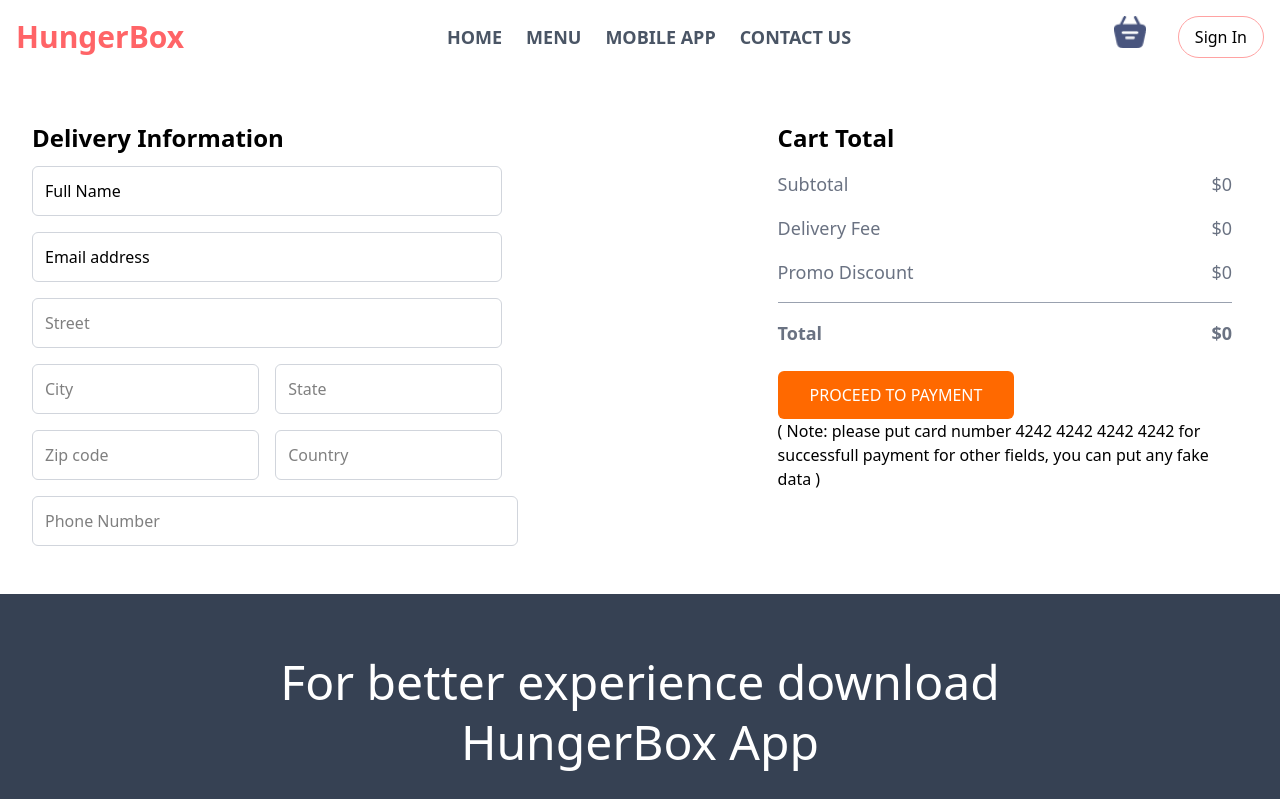
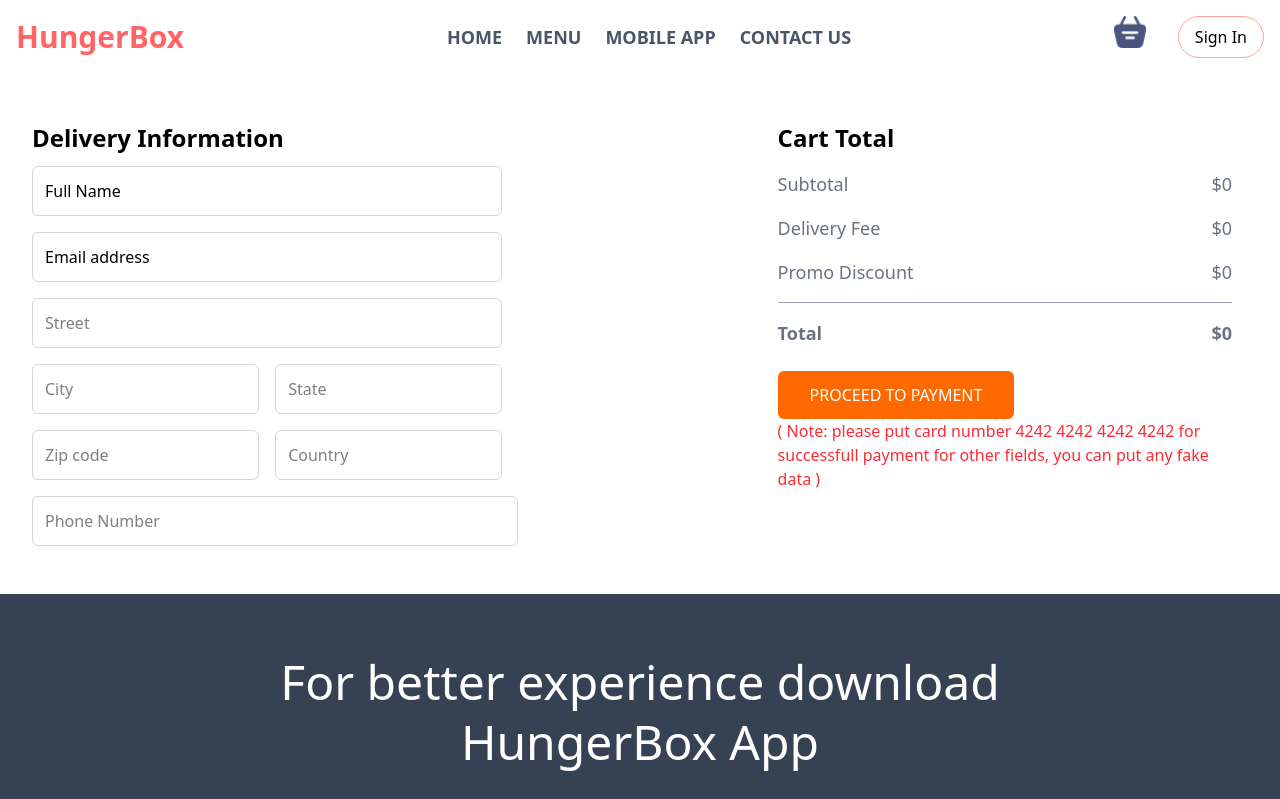
Before and after one commit to OMzaiswal/Food-delivery-app, a React (Vite) app in the folder frontend/: page /placeOrder in a window 1280 px wide. Shown: the top 799 px of the page. Built offline with nearby package versions, Linux system fonts and the light colour scheme; no server answers.

Commit message:
Update PlaceOrder.tsx
fixed typo

```diff
--- a/frontend/src/pages/PlaceOrder.tsx
+++ b/frontend/src/pages/PlaceOrder.tsx
@@ -107,7 +107,7 @@
                     onClick={handleCheckout}
                 >PROCEED TO PAYMENT</button>
             </div>
-            <div classname="text-red-500 text-md">
+            <div className="text-red-500 text-md">
                ( Note: please put card number 4242 4242 4242 4242 for successfull payment
                 for other fields, you can put any fake data )
             </div>
```
